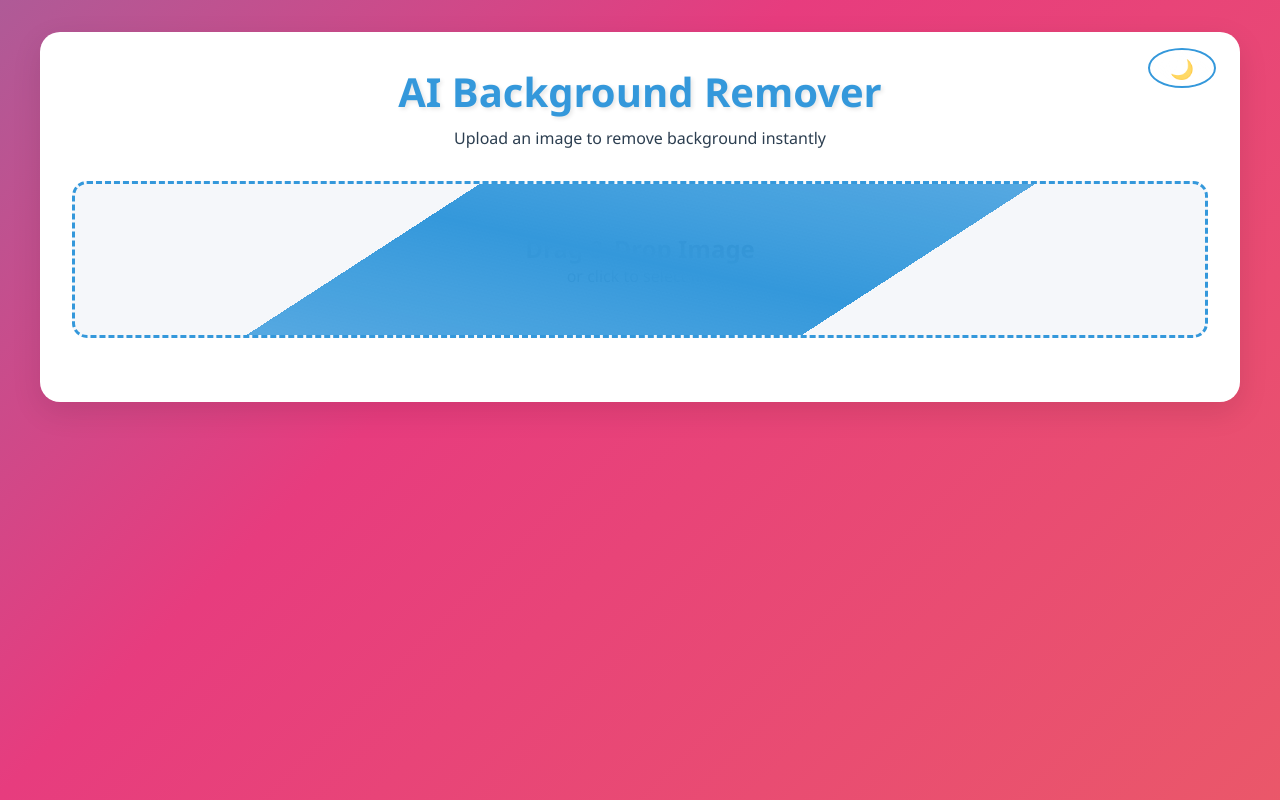
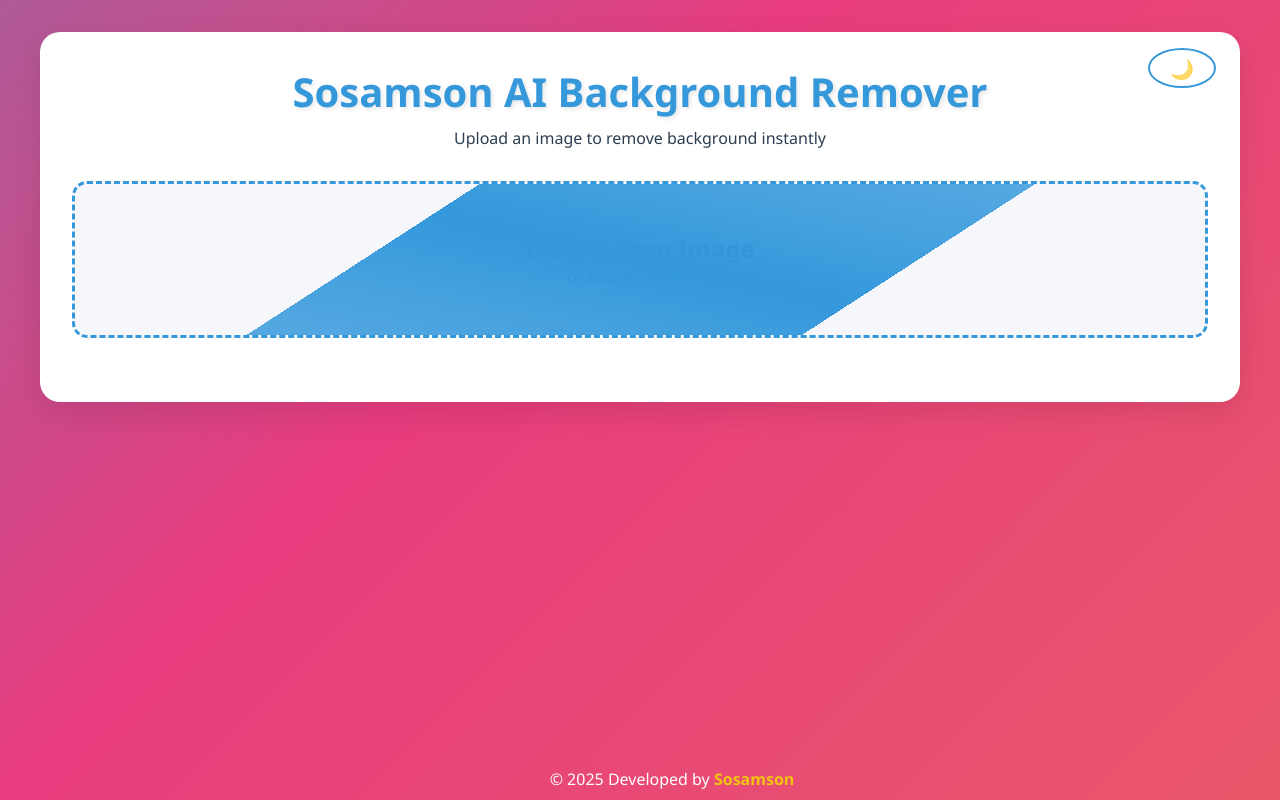
Before and after one commit to sosamsony/bgremoval, a plain HTML site: page index.html in a window 1280 px wide. Drawn offline with Linux system fonts and the light colour scheme.

Commit message:
Updated the footer

```diff
--- a/index.html
+++ b/index.html
@@ -11,7 +11,7 @@
         <button class="theme-toggle" id="theme-toggle">🌙</button>
 
         <div class="header">
-            <h1>AI Background Remover</h1>
+            <h1>Sosamson AI Background Remover</h1>
             <p>Upload an image to remove background instantly</p>
         </div>
 
@@ -43,6 +43,11 @@
         </div>
     </div>
 
+    <footer style="text-align: center; padding: 10px; background:; color: white; position: fixed; bottom: 0; width: 100%;">
+        © 2025 Developed by <a href="https://sosamson.com" target="_blank" style="color: #f1c40f; text-decoration: none;"><strong>Sosamson</strong></a>
+    </footer>
+
+
     <script src="script.js"></script>
 </body>
 </html>
```
